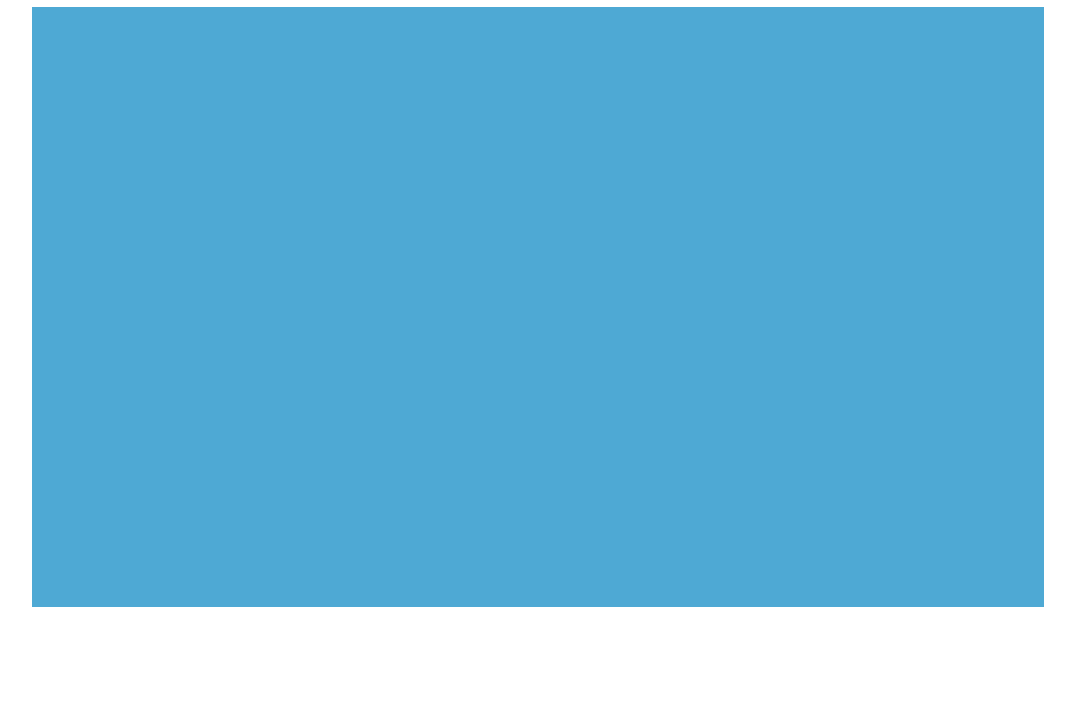
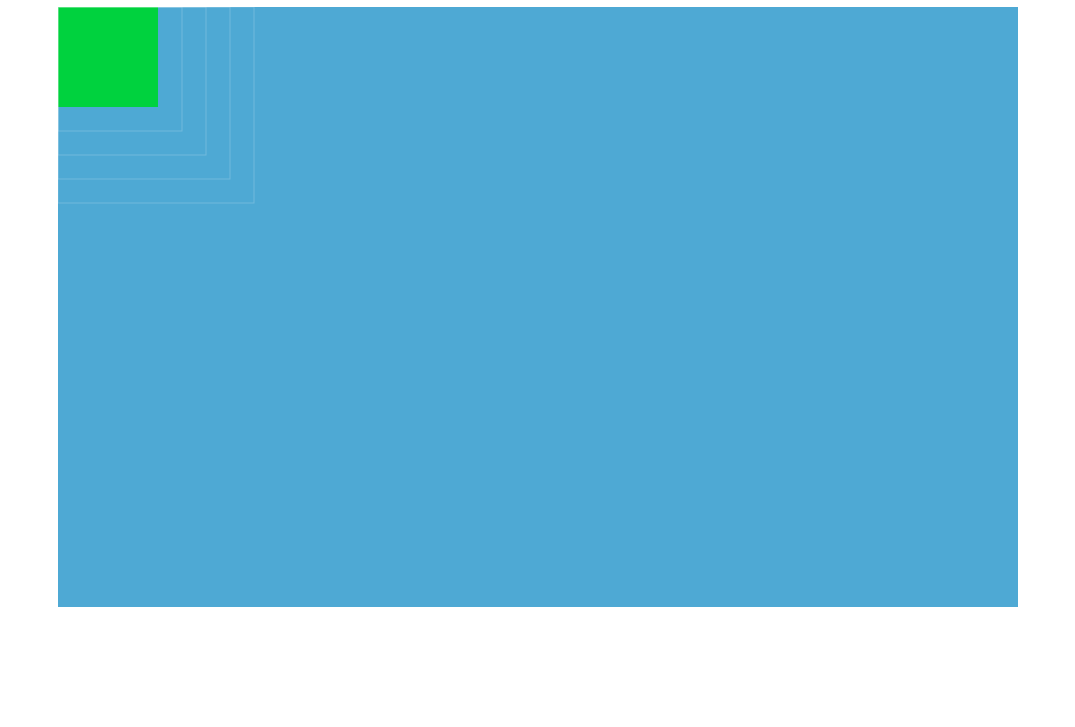
Before and after one commit to cfurrow/Pixel-Waves, a plain HTML site: page index.html in a window 1280 px wide. Shown: the part 73-800 px from the top of the page, without its empty margins (102-1177 px from the left). Drawn offline with Linux system fonts and the light colour scheme.

Commit message:
Simple models (land, wave) created. Basic wave shown

```diff
--- a/index.html
+++ b/index.html
@@ -8,7 +8,14 @@
 <body>
   <div class="container">
     <h1>Wave Sim</h1>
-    <canvas id="wave-sim" width="800" height="600"></canvas>
+    <canvas id="wave-sim" width="960" height="600"></canvas>
   </div>
+  <script type="text/javascript" src="scripts/land.js"></script>
+  <script type="text/javascript" src="scripts/wave.js"></script>
+  <script type="text/javascript" src="scripts/main.js"></script>
+
+  <script type="text/javascript">
+    init();
+  </script>
 </body>
 </html>
--- /dev/null
+++ b/scripts/land.js
@@ -0,0 +1,38 @@
+function Land()
+{
+  this.width              = 100;
+  this.height             = 100;
+  this.fillStyle          = "#00d23e"; // green
+  this.x                  = 0;
+  this.y                  = 0;
+  this.drawWaves          = true;
+  this.waveStepInPixels   = 0.4; // each animation loop, move this much?
+  this.waves              = [];
+  this.waveCycle          = 0;
+}
+
+Land.prototype.draw = function(ctx)
+{
+  ctx.fillStyle = this.fillStyle;
+  ctx.fillRect(this.x,this.y,this.width,this.height);
+  if(this.drawWaves)
+  {
+    var i = 0;
+    var len = this.waves.length;
+    this.waveCycle++;
+    if(this.waveCycle % 60 == 0){
+      this.waves.push(new Wave(this));
+      len + 1;
+    }
+
+    for(;i<len;i++)
+    {
+      this.waves[i].width  += this.waveStepInPixels;
+      this.waves[i].height += this.waveStepInPixels;
+      ctx.strokeStyle      =  this.waves[i].strokeStyle;
+      ctx.strokeRect(this.x,this.y,this.waves[i].width,this.waves[i].height);
+    }
+
+
+  }
+}
--- /dev/null
+++ b/scripts/main.js
@@ -0,0 +1,32 @@
+(function() {
+  var requestAnimationFrame = window.requestAnimationFrame || window.mozRequestAnimationFrame ||
+                              window.webkitRequestAnimationFrame || window.msRequestAnimationFrame;
+  window.requestAnimationFrame = requestAnimationFrame;
+})();
+
+function step()
+{
+  var ctx = step.ctx;
+  ctx.clearRect(0,0,ctx.canvas.width,ctx.canvas.height);
+
+  step.land.draw(ctx);
+
+  requestAnimationFrame(step);
+}
+
+function init()
+{
+  var canvas;
+  var ctx;
+  var land;
+
+  canvas = document.getElementById("wave-sim");
+  ctx    = canvas.getContext("2d");
+  land   = new Land();
+
+  step.ctx  = ctx;
+  step.land = land;
+
+  // start animation
+  requestAnimationFrame(step);
+}
--- /dev/null
+++ b/scripts/wave.js
@@ -0,0 +1,8 @@
+function Wave(land)
+{
+  this.width       = land.width;
+  this.height      = land.height;
+  this.x           = land.x;
+  this.y           = land.y;
+  this.strokeStyle = "rgba(255,255,255,0.2)";
+}
--- a/styles/wavesim.css
+++ b/styles/wavesim.css
@@ -7,7 +7,7 @@ body
 /** Scaffolding **/
 .container
 {
-  width:80%;
+  width:960px;
   margin:0 auto;
 }
 
@@ -16,6 +16,7 @@ body
 #wave-sim
 {
   background-color:#4ea9d4;
-  width:100%;
+  width:960px;
   height:600px;
+  margin:0 auto;
 }
```
